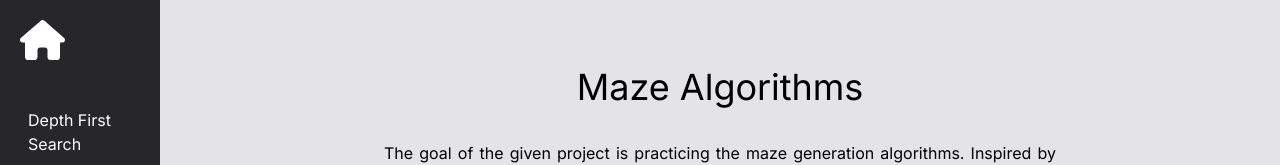
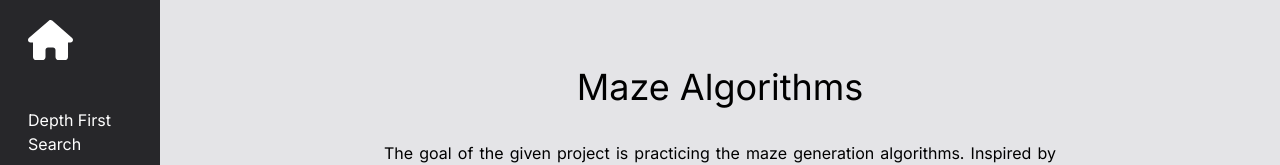
Before and after one commit to NoxSensei/Maze-Algorithms, a Next.js app: page / in a window 1280 px wide. Shown: the top 165 px of the page. Built offline with nearby package versions, Linux system fonts and the light colour scheme.

Commit message:
feat: align home icon

```diff
--- a/src/app/_components/algorithm-selection-menu.component.tsx
+++ b/src/app/_components/algorithm-selection-menu.component.tsx
@@ -5,7 +5,7 @@ import {faHouse} from "@fortawesome/free-solid-svg-icons";
 export function AlgorithmSelectionMenuComponent() {
     return (
         <nav className="flex flex-col pl-5 pr-5 text-white gap-5">
-            <div className="pt-5 pb-5">
+            <div className="pt-5 pb-5 pl-2">
                 <Link href="/">
                     <FontAwesomeIcon icon={faHouse} className="h-10"/>
                 </Link>
```
